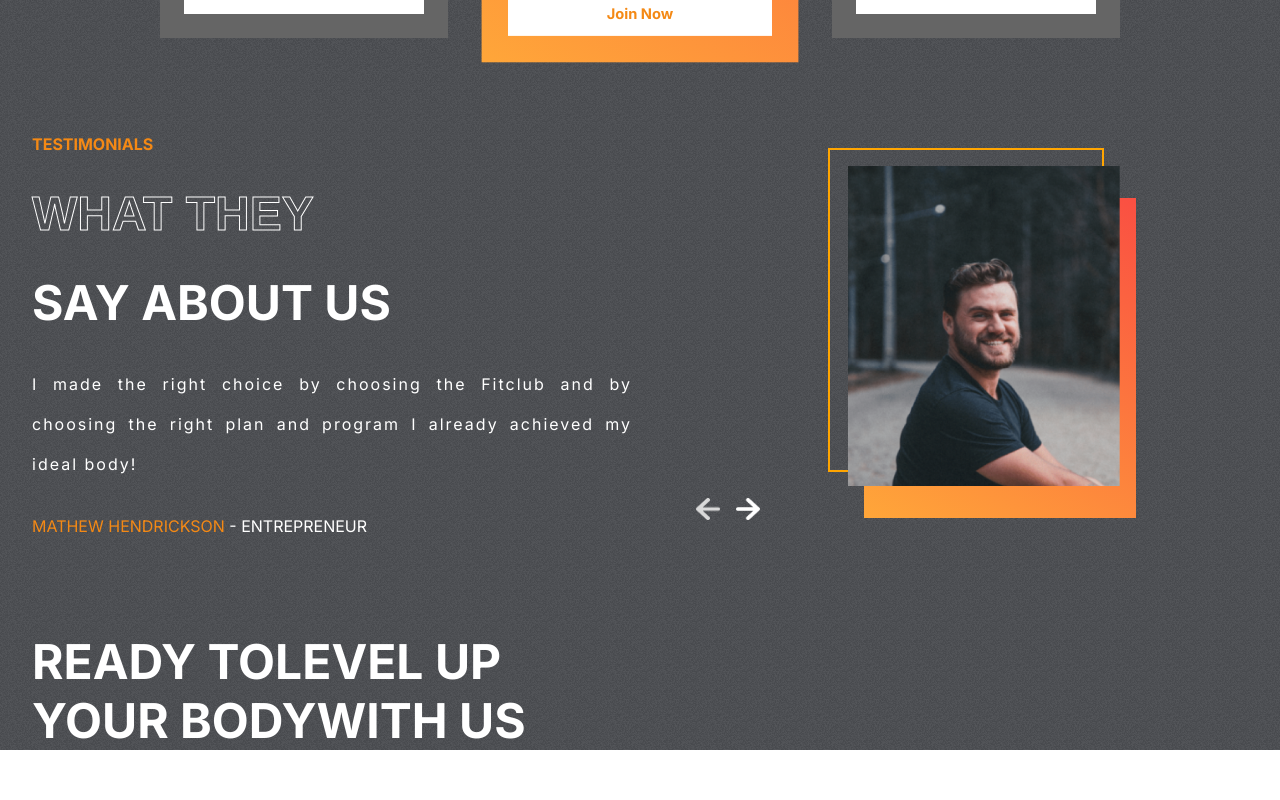
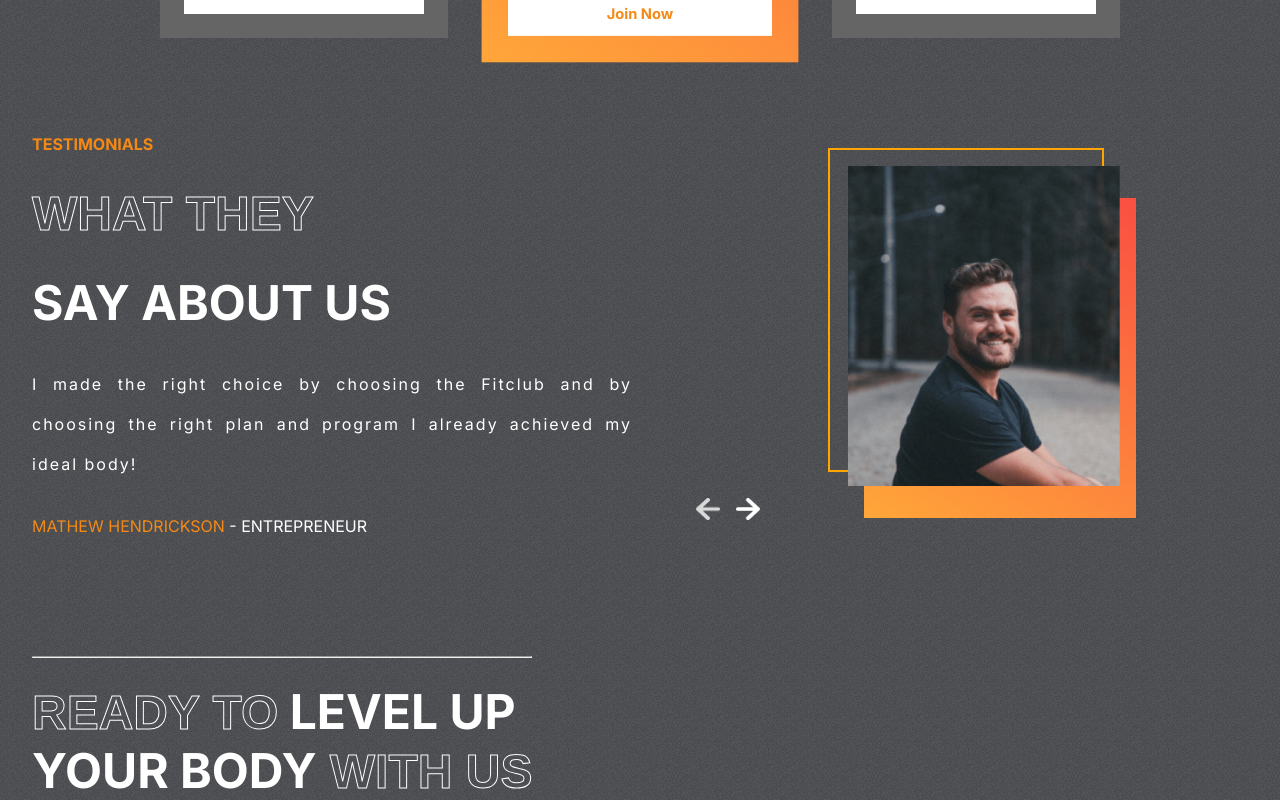
Before and after one commit to pallab17/Fithelp.o, a React (Create React App) app: page / in a window 1280 px wide. Shown: the part 2470-3270 px from the top of the page. Before the commit the page ends 3220 px from the top, so only its background shows below. Built offline with nearby package versions, Linux system fonts and the light colour scheme.

Commit message:
files updated

```diff
--- a/src/components/Join/Join.jsx
+++ b/src/components/Join/Join.jsx
@@ -5,13 +5,14 @@ const Join = () => {
   return (
     <div className="Join" id="join-us">
       <div className="left-j">
+      <hr />
         <div>
-          <span>READY TO</span>
-          <span>LEVEL UP</span>
+          <span className="outline-text">READY TO</span>
+          <span> LEVEL UP</span>
         </div>
         <div>
           <span>YOUR BODY</span>
-          <span>WITH US</span>
+          <span className="outline-text"> WITH US</span>
         </div>
       </div>
       <div className="right-j"></div>
```
